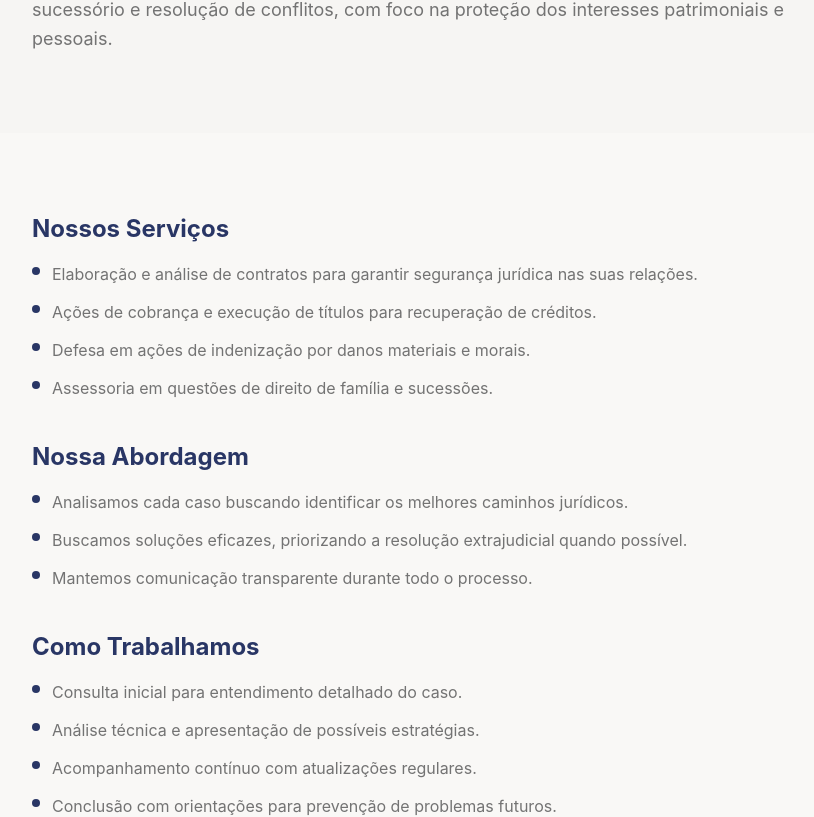
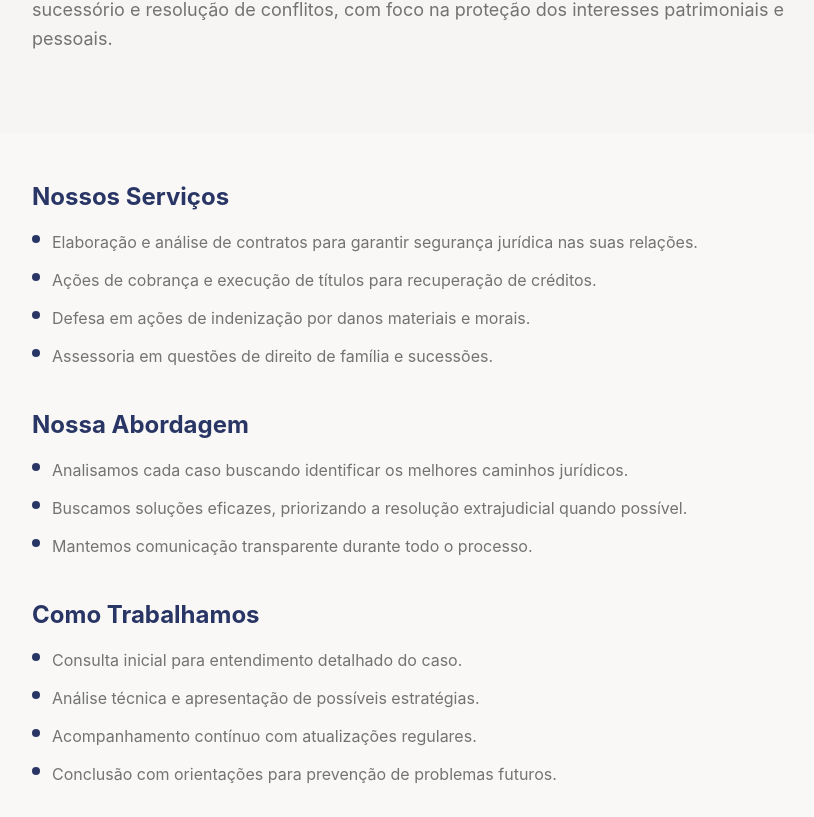
Before and after one commit to pedroocampelo/teste, a React (Vite) app: page /areas/direito-civil in a window 1280 px wide. Shown: the part 389-1206 px from the top of the page, without its empty margins (192-1006 px from the left). Built offline with nearby package versions, Linux system fonts and the light colour scheme; no server answers.

Commit message:
Update PracticeArea.tsx

```diff
--- a/src/react-app/pages/PracticeArea.tsx
+++ b/src/react-app/pages/PracticeArea.tsx
@@ -67,7 +67,7 @@
         </section>
 
         {/* Conteúdo */}
-        <section className="py-16 lg:py-20">
+        <section className="py-8 lg:py-12">
           <div className="container mx-auto px-4 lg:px-8 max-w-4xl">
 
             <div className="grid gap-10">
```
